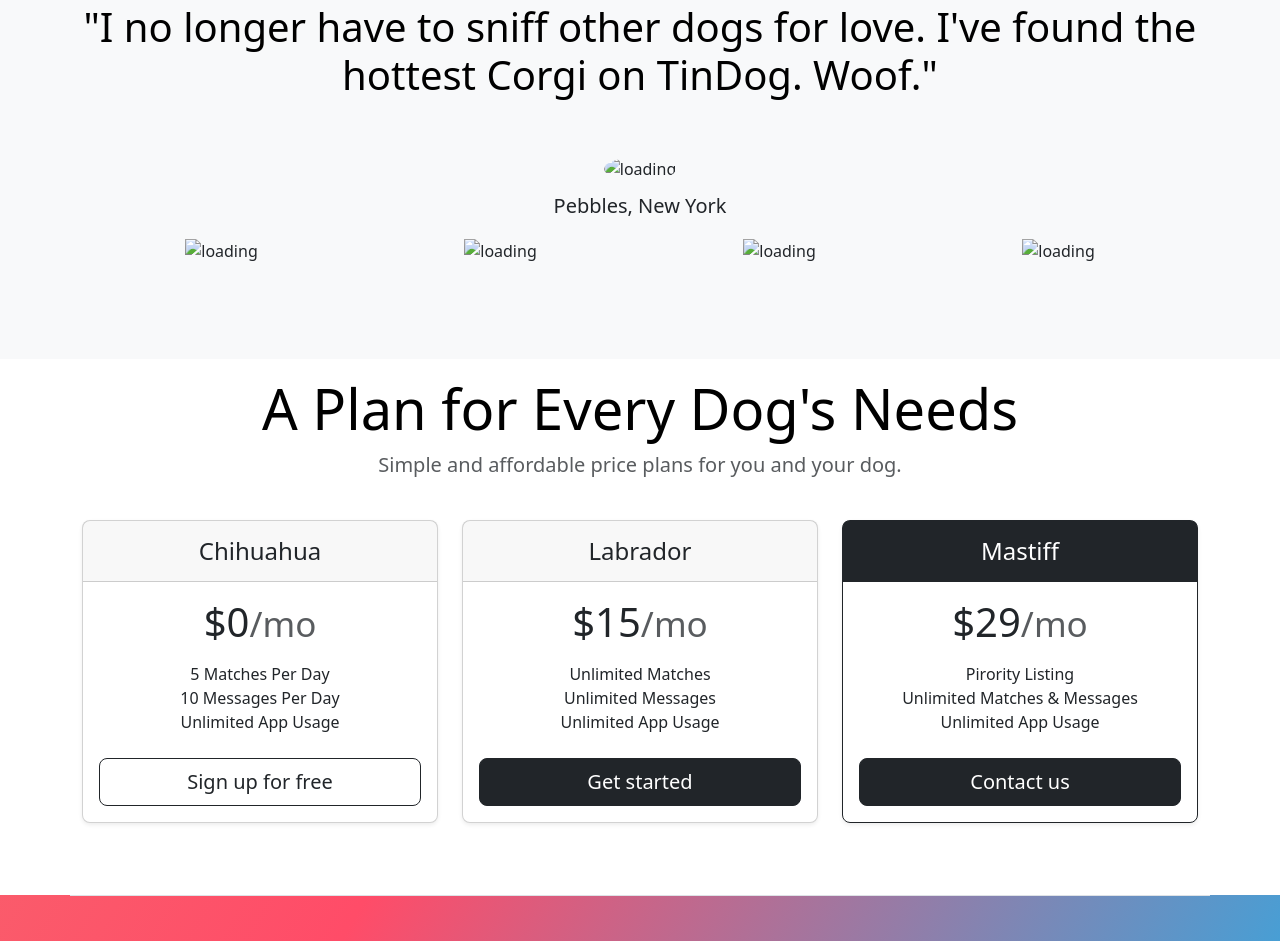
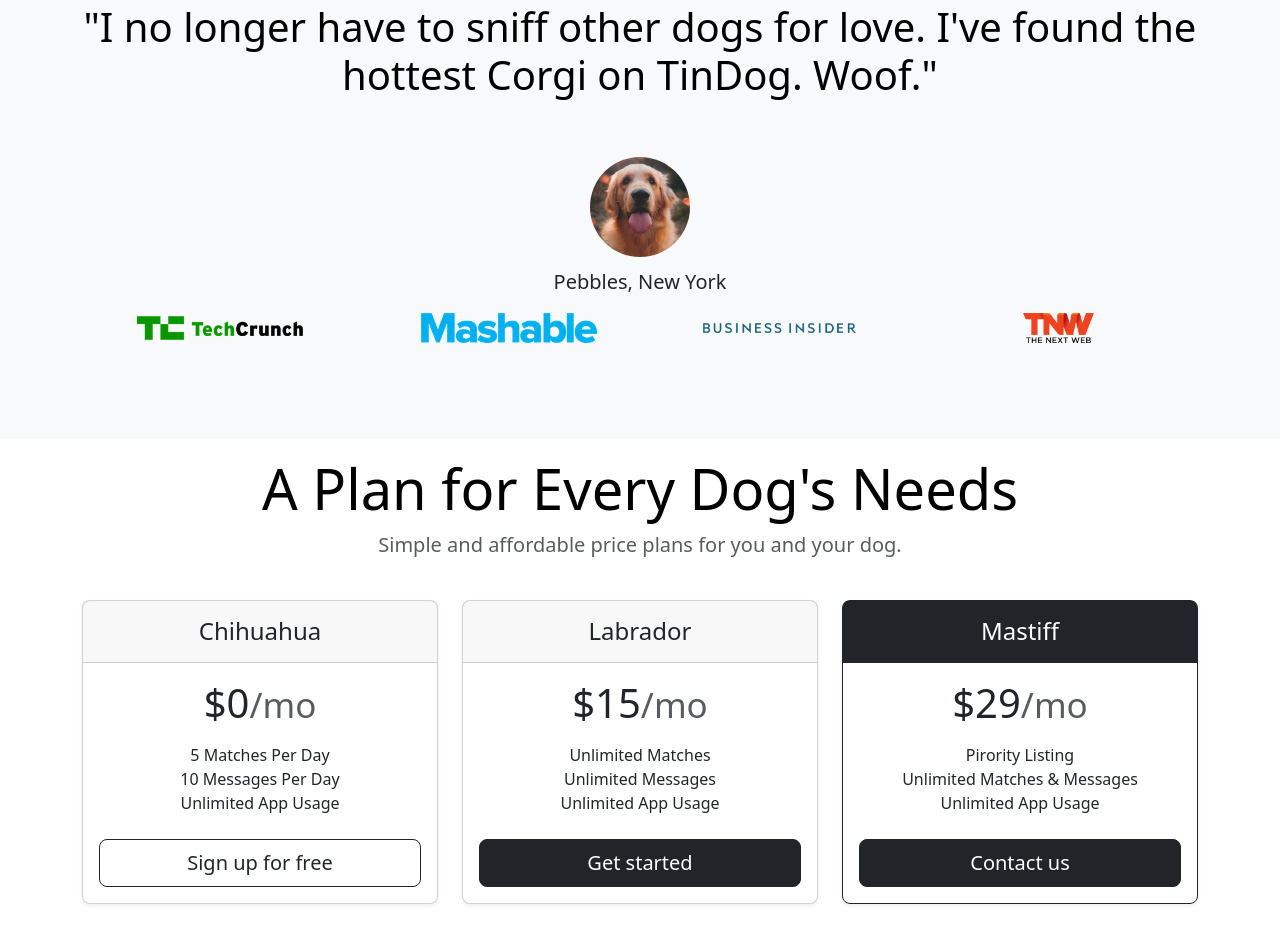
Before and after one commit to Sweatha1110/tindog, a plain HTML site: page index.html in a window 1280 px wide. Shown: the part 782-1723 px from the top of the page. Drawn offline with nearby package versions, Linux system fonts and the light colour scheme.

Commit message:
Update index.html

```diff
--- a/index.html
+++ b/index.html
@@ -95,22 +95,22 @@
       <div class="container py-5">
         <h1 class="text-body-emphasis">"I no longer have to sniff other dogs for love. I've found the hottest Corgi on TinDog. Woof."
           </h1>
-          <img class="profile-img" src="./images/dog-img.jpg" alt="loading">
+          <img class="profile-img" src="dog-img.jpg" alt="loading">
         <p class="col-lg-8 mx-auto lead">
           Pebbles, New York
           <div class="container">
             <div class="row">
                 <div class="col-lg-3 col-sm-12">
-                <img src="./images/techcrunch.png" alt="loading" height="30px" pr="10px">
+                <img src="techcrunch.png" alt="loading" height="30px" pr="10px">
                 </div>
                 <div class="col-lg-3 col-sm-12">
-                <img src="./images/mashable.png" alt="loading " height="30px" class="check-img px-5">
+                <img src="mashable.png" alt="loading " height="30px" class="check-img px-5">
                 </div>
                 <div class="col-lg-3 col-sm-12">
-                <img src="./images/bizinsider.png" alt="loading " height="30px">
+                <img src="bizinsider.png" alt="loading " height="30px">
                 </div>
                 <div class="col-lg-3 col-sm-12">
-                <img src="./images/tnw.png" alt="loading " height="30px">
+                <img src="tnw.png" alt="loading " height="30px">
                 </div>
             </div>
 
```
